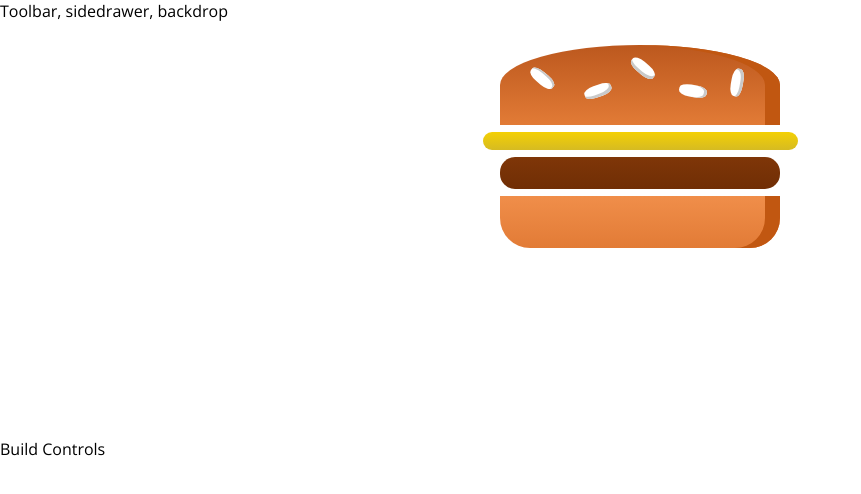
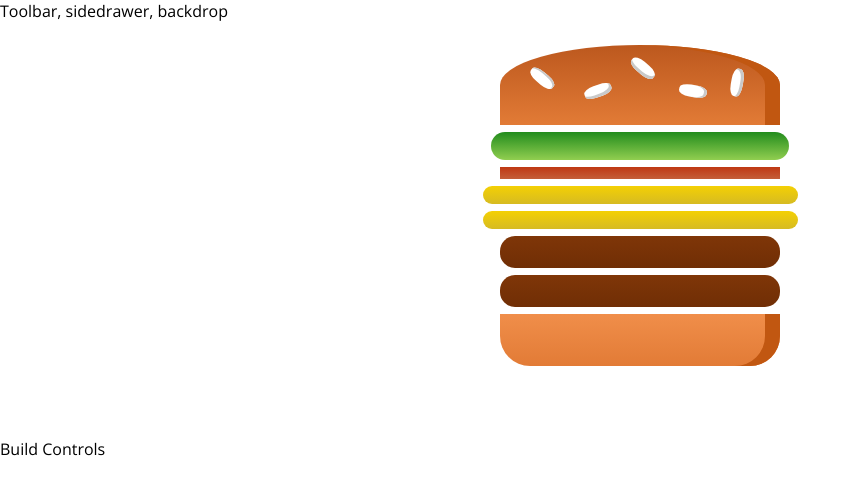
Before and after one commit to Guilherme-Valle/builder-burger-react, a React app: page / in a window 1280 px wide. Shown: the top 494 px of the page, without its empty margins (0-861 px from the left). Built offline with nearby package versions, Linux system fonts and the light colour scheme.

Commit message:
Adiciona hamburguer com state

```diff
--- a/src/components/Burger/Burger.js
+++ b/src/components/Burger/Burger.js
@@ -2,11 +2,18 @@
 import classes from './Burger.css';
 import BurgerIngredient from './BurgerIngredients/BurgerIngredient';
 const burger = (props) => {
+    const transformedIngredients = Object.keys(props.ingredients)
+        .map(igKey => {
+            return [...Array(props.ingredients[igKey])]
+                .map((_, i) => {
+                    return <BurgerIngredient key={igKey + i} type={igKey} />;
+                })
+        });
+        console.log(transformedIngredients);
     return (
         <div className={classes.Burger}>
             <BurgerIngredient type="bread-top" />
-            <BurgerIngredient type="cheese" />
-            <BurgerIngredient type="meat" />
+            {transformedIngredients}
             <BurgerIngredient type="bread-bottom" />
         </div>
     );
--- a/src/components/containers/BurgerBuilder/BurgerBuilder.js
+++ b/src/components/containers/BurgerBuilder/BurgerBuilder.js
@@ -3,10 +3,20 @@
 import Burger from '../../../components/Burger/Burger';
 class BurgerBuilder extends Component {
 
+    state =
+        {
+            ingredients: {
+                salad: 1,
+                bacon: 1,
+                cheese: 2,
+                meat: 2
+            }
+        }
+
     render() {
         return (
             <Aux>
-                <Burger />
+                <Burger ingredients={this.state.ingredients} />
                 <div>Build Controls</div>
             </Aux>
 
```
